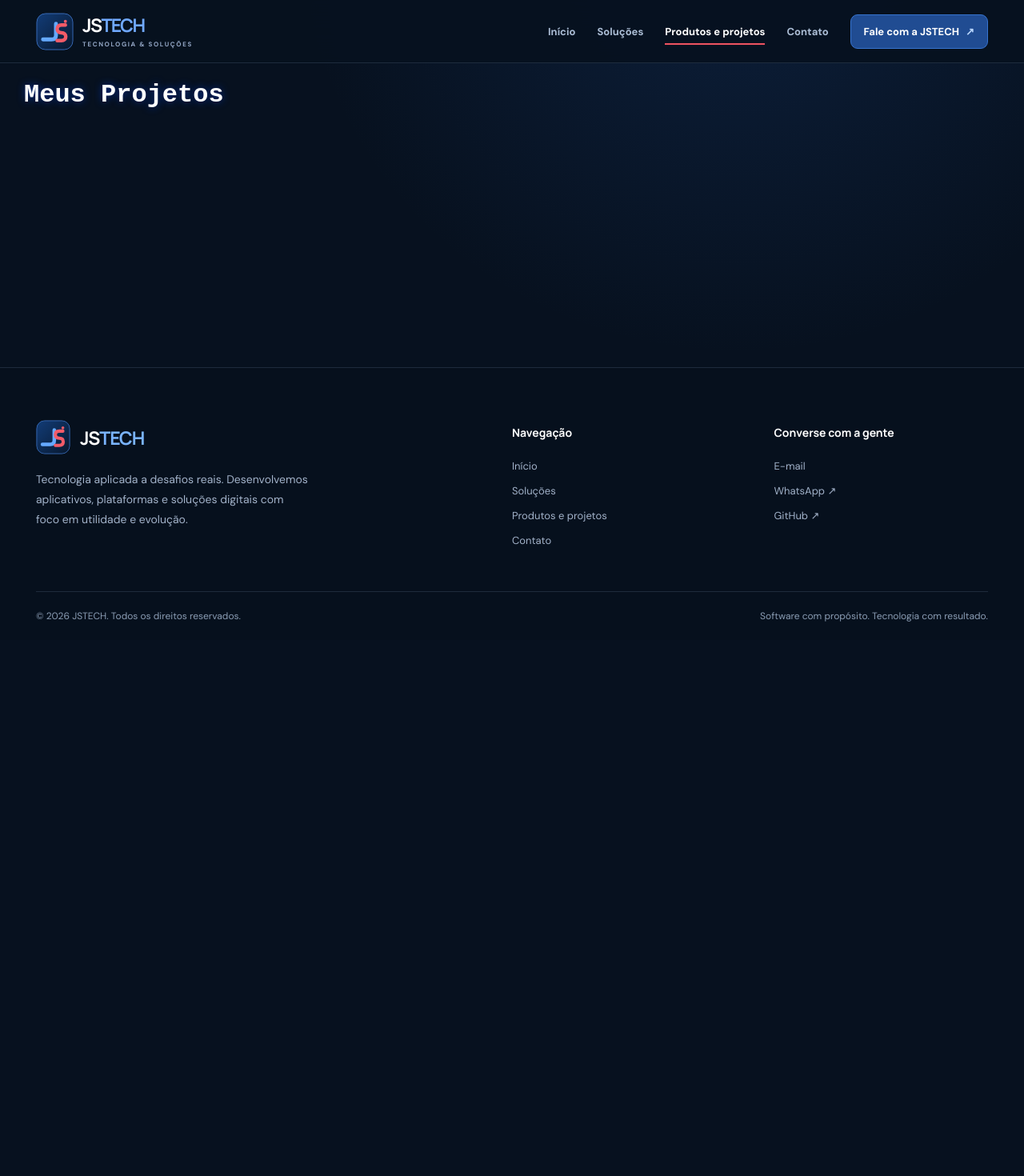
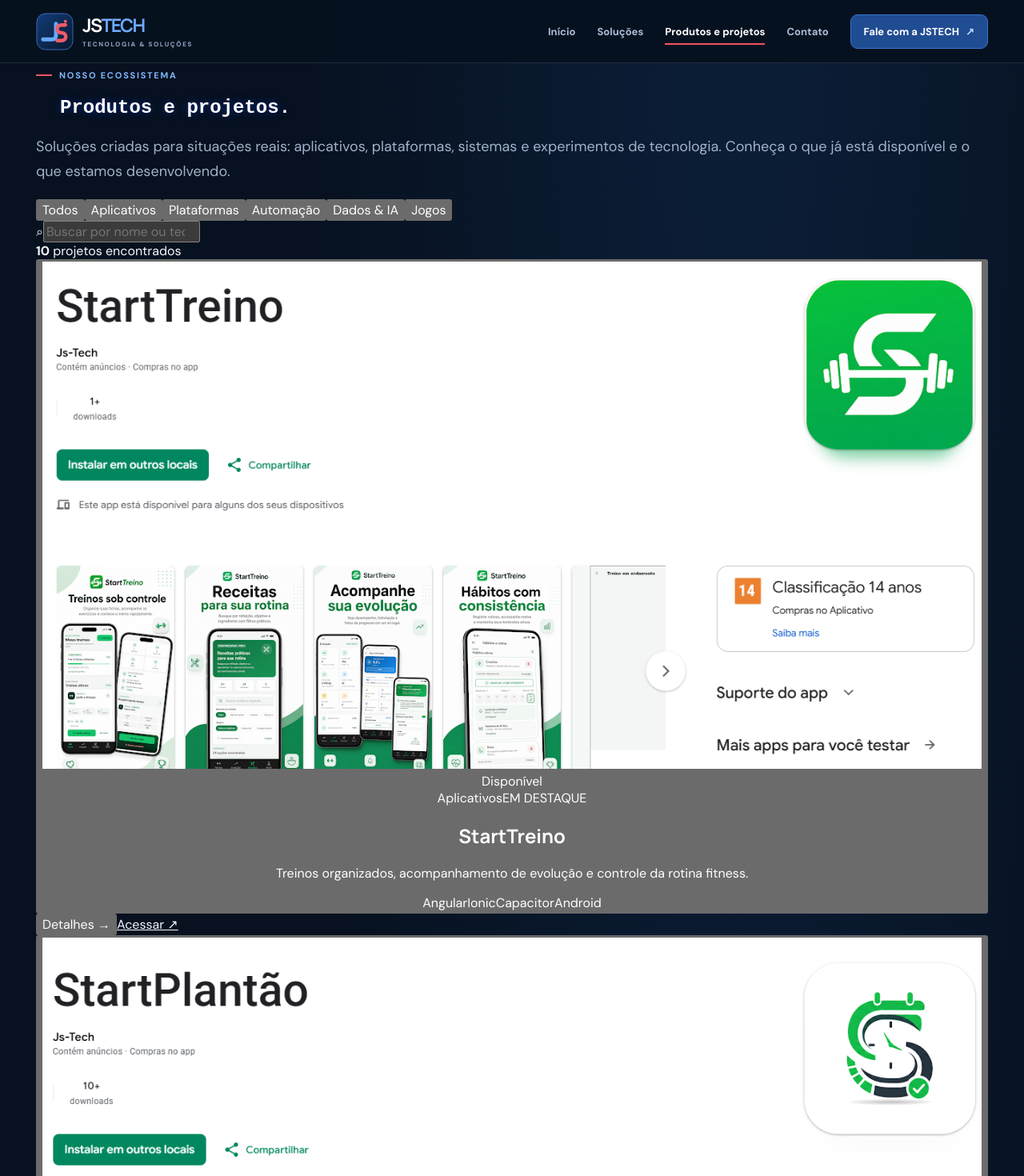
Before and after one commit to wellingtmax/portifolio-angular, an Angular app: page /projetos in a window 1280 px wide. Shown: the top 1470 px of the page at 80% size. Before the commit the page ends 800 px from the top, so only its background shows below. Built offline with nearby package versions, Linux system fonts and the light colour scheme.

Commit message:
feat(jstech): catalogo filtravel e detalhes de produtos

```diff
--- a/src/app/pages/projetos/projetos.component.html
+++ b/src/app/pages/projetos/projetos.component.html
@@ -1,26 +1,53 @@
-<h1>Meus Projetos</h1>
-<div class="projeto-grid">
+<section class="catalog-hero">
+  <div class="container">
+    <span class="eyebrow">NOSSO ECOSSISTEMA</span>
+    <h1>Produtos e <span>projetos.</span></h1>
+    <p class="lead">Soluções criadas para situações reais: aplicativos, plataformas, sistemas e experimentos de tecnologia. Conheça o que já está disponível e o que estamos desenvolvendo.</p>
+  </div>
+</section>
 
-  <div class="card-pro" *ngFor="let projeto of meusProjetos" (click)="abrirDialog(projeto)">
+<section class="catalog-content container">
+  <div class="catalog-toolbar">
+    <div class="filter-list" role="group" aria-label="Filtrar por categoria">
+      <button type="button" *ngFor="let categoria of categorias" [class.active]="categoriaAtiva === categoria"
+        [attr.aria-pressed]="categoriaAtiva === categoria" (click)="selecionarCategoria(categoria)">{{ categoria }}</button>
+    </div>
+    <label class="search-field">
+      <span class="sr-only">Buscar projetos pelo nome ou tecnologia</span>
+      <span aria-hidden="true">⌕</span>
+      <input type="search" [value]="termo" (input)="buscar($event)" placeholder="Buscar por nome ou tecnologia">
+    </label>
+  </div>
 
-    <img [src]="projeto.imagemUrl" [alt]="projeto.titulo" class="card-image">
+  <div class="catalog-summary"><strong>{{ projetosFiltrados.length }}</strong> {{ projetosFiltrados.length === 1 ? 'projeto encontrado' : 'projetos encontrados' }}</div>
 
-    <div class="card-content">
-      <h2>{{ projeto.titulo }}</h2>
-      <p>{{ projeto.descricaoCurta }}</p>
+  <div class="catalog-grid" *ngIf="projetosFiltrados.length; else semResultados">
+    <article class="project-card" *ngFor="let projeto of projetosFiltrados">
+      <button type="button" class="project-card-main" (click)="abrirDialog(projeto)" [attr.aria-label]="'Ver detalhes de ' + projeto.titulo">
+        <div class="project-cover" [style.--card-accent]="projeto.cor">
+          <img *ngIf="projeto.imagemUrl" [src]="projeto.imagemUrl" [alt]="'Capa do projeto ' + projeto.titulo" loading="lazy">
+          <span *ngIf="!projeto.imagemUrl" class="cover-monogram" aria-hidden="true">{{ projeto.icone }}</span>
+          <span class="cover-status">{{ projeto.status }}</span>
+        </div>
+        <div class="project-body">
+          <div class="project-topline"><span>{{ projeto.categoria }}</span><span *ngIf="projeto.destaque" class="highlight">EM DESTAQUE</span></div>
+          <h2>{{ projeto.titulo }}</h2>
+          <p>{{ projeto.descricaoCurta }}</p>
+          <div class="project-tags"><span *ngFor="let tecnologia of projeto.tecnologias">{{ tecnologia }}</span></div>
+        </div>
+      </button>
+      <div class="project-actions">
+        <button type="button" (click)="abrirDialog(projeto)">Detalhes <span aria-hidden="true">→</span></button>
+        <a *ngIf="projeto.linkGithub" [href]="projeto.linkGithub" target="_blank" rel="noopener noreferrer">Código ↗</a>
+        <a *ngIf="projeto.linkDemo" [href]="projeto.linkDemo" target="_blank" rel="noopener noreferrer">Acessar ↗</a>
+      </div>
+    </article>
+  </div>
 
-      <div class="tags">
-        <span class="tag" *ngFor="let tech of projeto.tecnologias">
-          {{ tech }}
-        </span>
-      </div>
-    </div>
-
-    <div class="card-footer">
-       <span class="view-details">CLIQUE PARA DETALHES</span>
-       <a class="github-link" [href]="projeto.linkGithub" target="_blank" (click)="$event.stopPropagation()">
-         <mat-icon>code</mat-icon>
-       </a>
-    </div>
-  </div>
-</div>
+  <ng-template #semResultados>
+    <div class="empty-state"><span aria-hidden="true">⌕</span><h2>Nenhum projeto encontrado</h2><p>Tente outra palavra ou categoria.</p><button type="button" (click)="limparFiltros()">Limpar filtros</button></div>
+  </ng-template>
+</section>
+<section class="project-end">
+  <div class="container project-end-inner"><div><span class="eyebrow">IDEIAS NOVAS</span><h2>Precisa de uma solução diferente?</h2><p>Podemos conversar sobre o desafio do seu projeto.</p></div><a class="btn-primary" href="https://wa.me/5524999946786?text=Ol%C3%A1%2C%20tenho%20um%20projeto%20para%20a%20JSTECH." target="_blank" rel="noopener noreferrer">Conversar no WhatsApp ↗</a></div>
+</section>
```
